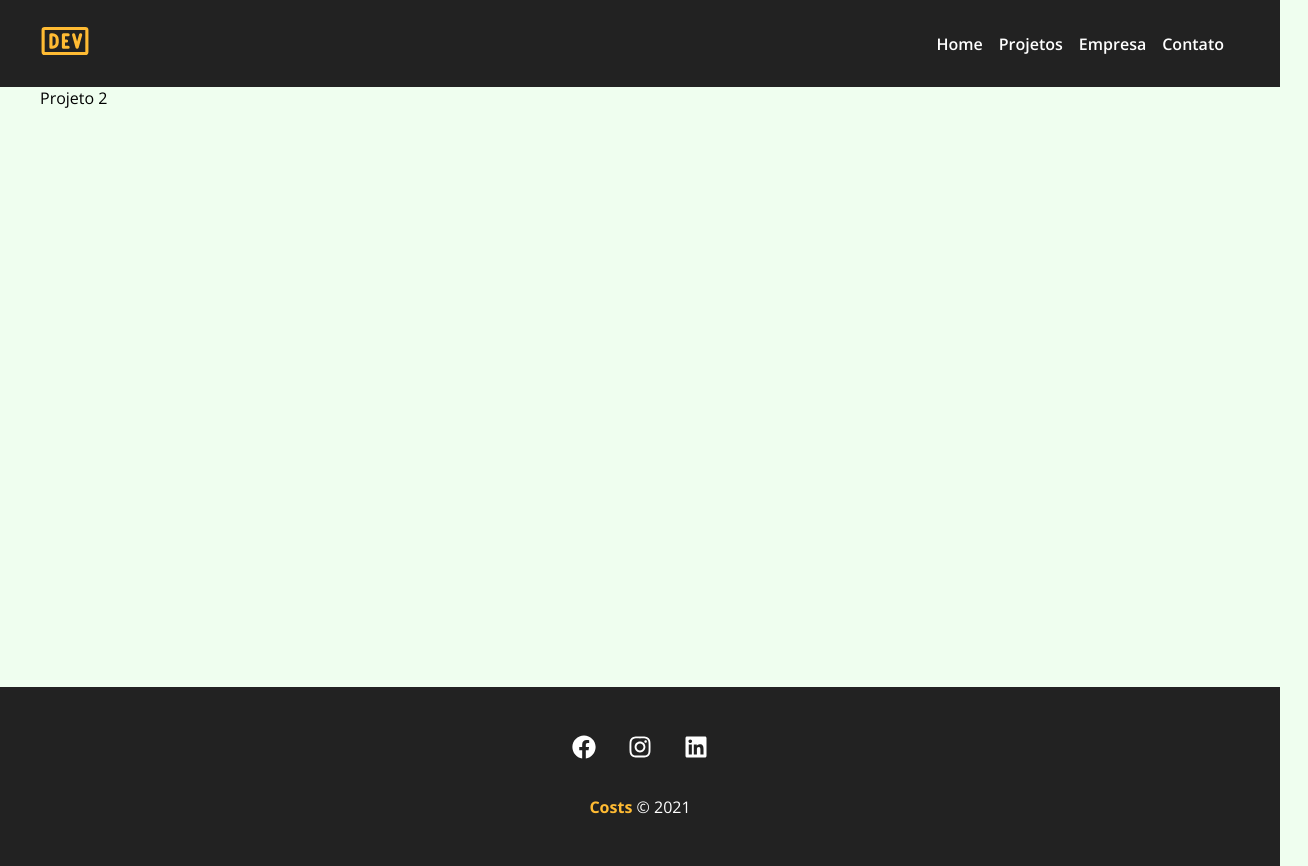
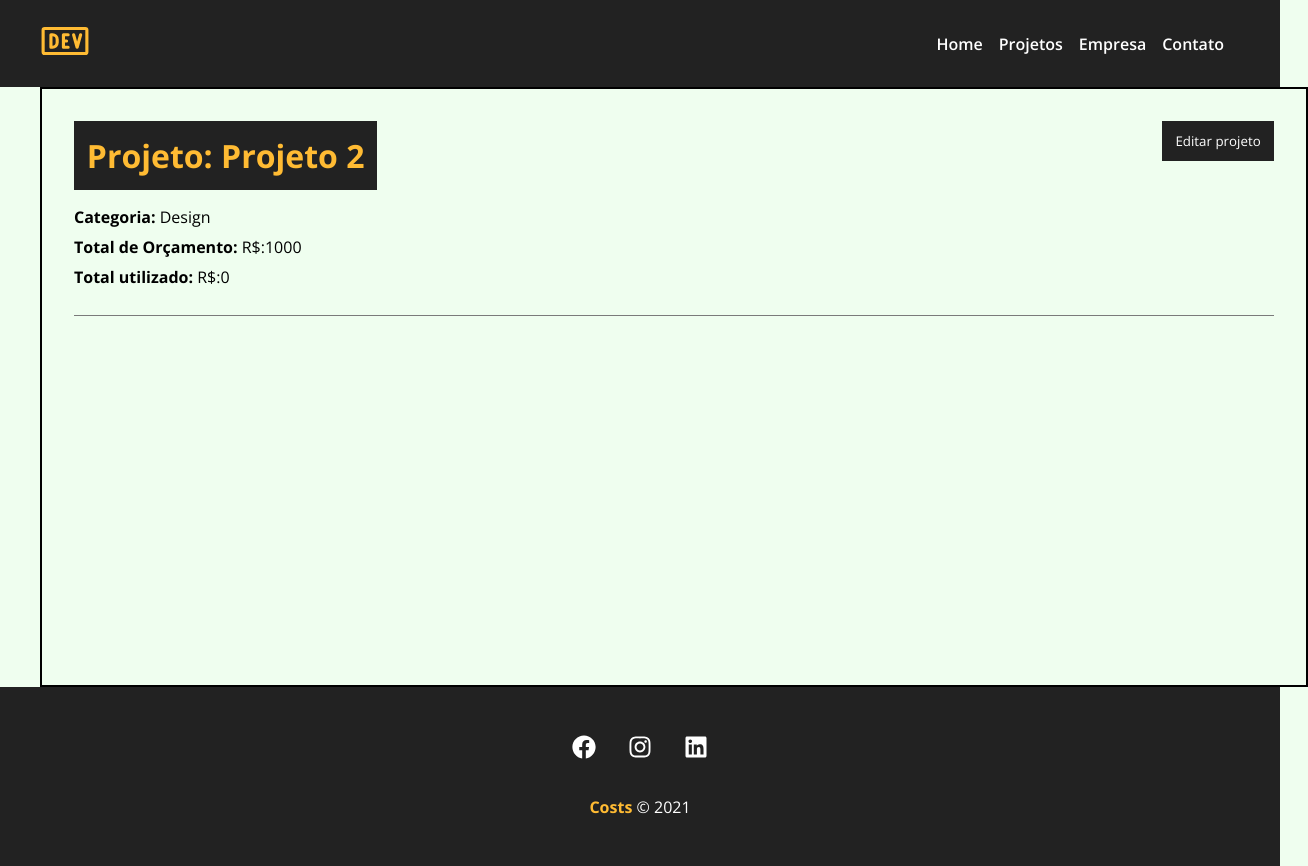
Before and after one commit to Felipe-Monte/project-costs-react, a React (Create React App) app: page /project/6180 in a window 1280 px wide. Shown: the whole page, 1308 px wide, since content can reach past the window. Built offline with nearby package versions, Linux system fonts and the light colour scheme; data requests are answered from the project's data file.

Commit message:
continue project

```diff
--- a/db.json
+++ b/db.json
@@ -18,17 +18,6 @@
       "category": {
         "id": "3",
         "name": "Design"
-      },
-      "cost": 0,
-      "services": []
-    },
-    {
-      "id": "e731",
-      "name": "Copinha",
-      "budget": "5500",
-      "category": {
-        "id": "4",
-        "name": "Planejamento"
       },
       "cost": 0,
       "services": []
--- a/src/components/pages/Project.js
+++ b/src/components/pages/Project.js
@@ -2,13 +2,17 @@
 
 import { useParams } from "react-router-dom";
 import { useState, useEffect } from "react";
+import Container from "../layout/Container";
+import Loading from "../layout/Loading";
 
 function Project() {
   const { id } = useParams();
 
   const [project, setProject] = useState([]);
+  const [showProjectForm, setShowProjectForm] = useState(false);
 
   useEffect(() => {
+    setTimeout(() => {
       fetch(`http://localhost:5000/projects/${id}`, {
         method: "GET",
         headers: {
@@ -17,12 +21,51 @@
       })
         .then((resp) => resp.json())
         .then((data) => {
-        setProject(data)
+          setProject(data);
         })
         .catch((err) => console.log(err));
+    }, 2000);
   }, [id]);
 
-  return <p>{project.name}</p>;
+  function toggleProjectForm() {
+    setShowProjectForm(!showProjectForm);
+  }
+
+  return (
+    <>
+      {project.name ? (
+        <div className={styles.project_details}>
+          <Container customClass="column">
+            <div className={styles.details_container}>
+              <h1>Projeto: {project.name}</h1>
+              <button className={styles.btn} onClick={toggleProjectForm}>
+                {!showProjectForm ? "Editar projeto" : "Fechar"}
+              </button>
+              {!showProjectForm ? (
+                <div className={styles.project_info}>
+                  <p>
+                    <span>Categoria:</span> {project.category.name}
+                  </p>
+                  <p>
+                    <span>Total de Orçamento:</span> R$:{project.budget}
+                  </p>
+                  <p>
+                    <span>Total utilizado:</span> R$:{project.cost}
+                  </p>
+                </div>
+              ) : (
+                <div className={styles.project_info}>
+                  <p>form</p>
+                </div>
+              )}
+            </div>
+          </Container>
+        </div>
+      ) : (
+        <Loading />
+      )}
+    </>
+  );
 }
 
 export default Project;
--- a/src/components/pages/Project.module.css
+++ b/src/components/pages/Project.module.css
@@ -0,0 +1,50 @@
+.project_details {
+  padding: 2em;
+
+  border: 2px solid #000;
+}
+
+.project_details h1,
+.project_details h2,
+.project_details p {
+  margin-bottom: .5em;
+}
+
+.project_details h1 {
+  background-color: #222;
+  color: #ffbb33;
+  padding: .4em;
+}
+
+.project_details span {
+  font-weight: bold;
+}
+
+.details_container,
+.services_form_container{
+  border-bottom: 1px solid #7a7a7a;
+  margin-bottom: 1.2em;
+  padding-bottom: 1.2em;
+  display: flex;
+  justify-content: space-between;
+  flex-wrap: wrap;
+}
+
+.btn {
+  background-color: #222;
+  color: #fff;
+  padding: .5em 1em;
+  text-decoration: none;
+  transition: .5s;
+  cursor: pointer;
+  max-height: 40px;
+  border: none;
+}
+
+.btn:hover {
+  color: #ffbb33;
+}
+
+.project_info {
+  width: 100%;
+}
--- a/src/components/pages/Projects.js
+++ b/src/components/pages/Projects.js
@@ -35,7 +35,7 @@
           setRemoveLoading(true);
         })
         .catch((err) => console.log(err));
-    }, 2000);
+    }, 1000);
   }, []);
 
   function removeProject(id) {
```
Lines whose indentation alone changed are shown as unchanged.
